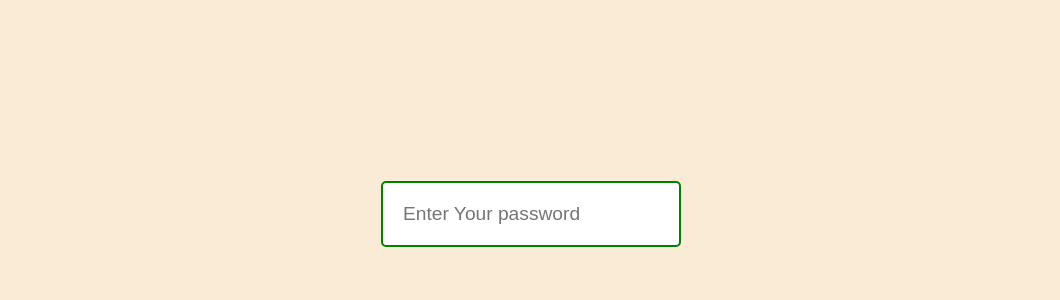
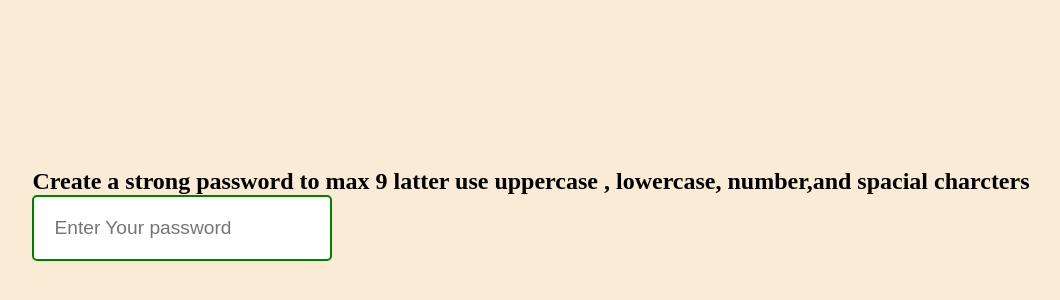
Before and after one commit to Mirtunjay-yadav/passwordGen, a plain HTML site: page index.html in a window 1280 px wide. Shown: the part 186-486 px from the top of the page, without its empty margins (109-1169 px from the left). Drawn offline with Linux system fonts and the light colour scheme.

Commit message:
Update index.html

```diff
--- a/index.html
+++ b/index.html
@@ -8,6 +8,7 @@
 </head>
 <body>
     <div class="container">
+        <h2>Create a strong password to max 9 latter use uppercase , lowercase, number,and spacial charcters</h2>
         <div class="outer">
             <input type="password" name="" id="Password" placeholder="Enter Your password">
         </div>
```
